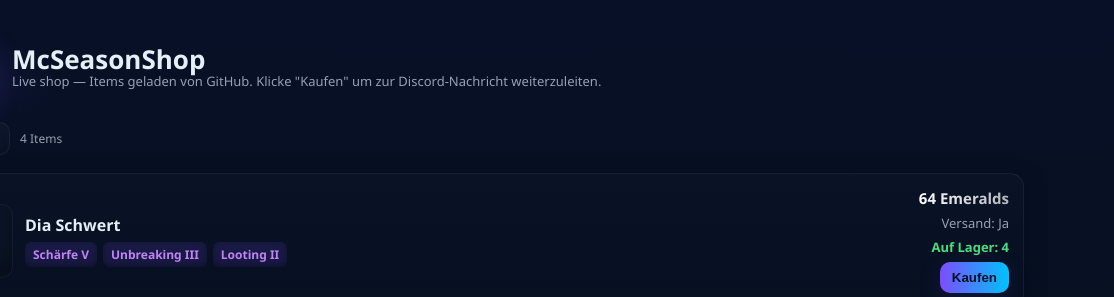
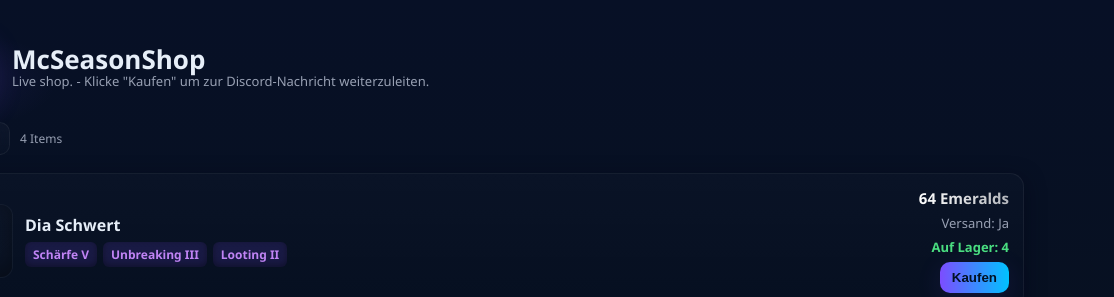
Before and after one commit to PingZCode/McSeasonShop, a plain HTML site: page index.html in a window 1280 px wide. Shown: the top 297 px of the page, 166-1280 px from the left. Drawn offline with Linux system fonts and the light colour scheme.

Commit message:
Update index.html

```diff
--- a/index.html
+++ b/index.html
@@ -114,7 +114,7 @@
       </div>
       <div>
         <h1>McSeasonShop</h1>
-        <p class="lead">Live shop — Items geladen von GitHub. Klicke "Kaufen" um zur Discord-Nachricht weiterzuleiten.</p>
+        <p class="lead">Live shop. - Klicke "Kaufen" um zur Discord-Nachricht weiterzuleiten.</p>
       </div>
     </header>
 
```
